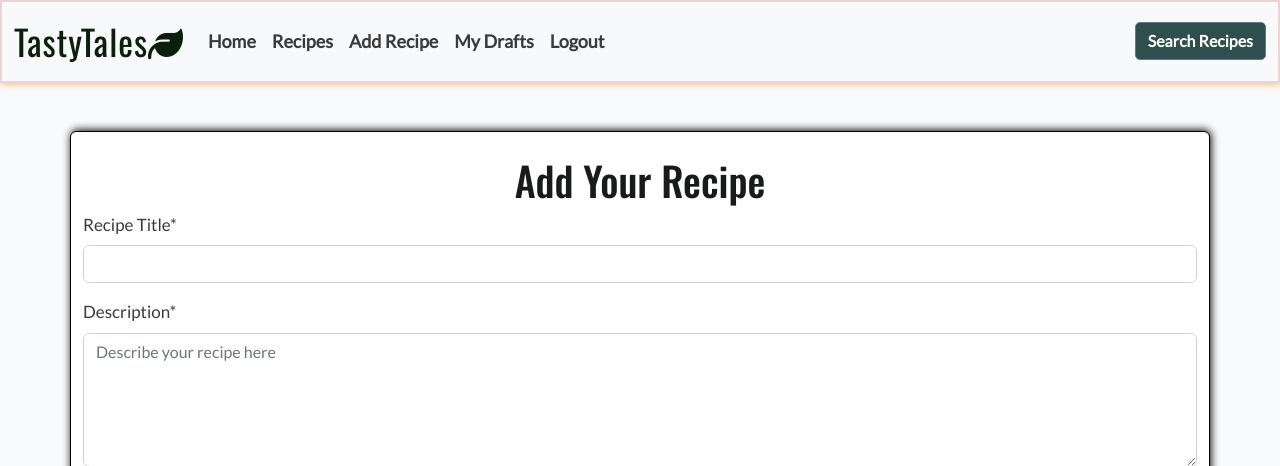
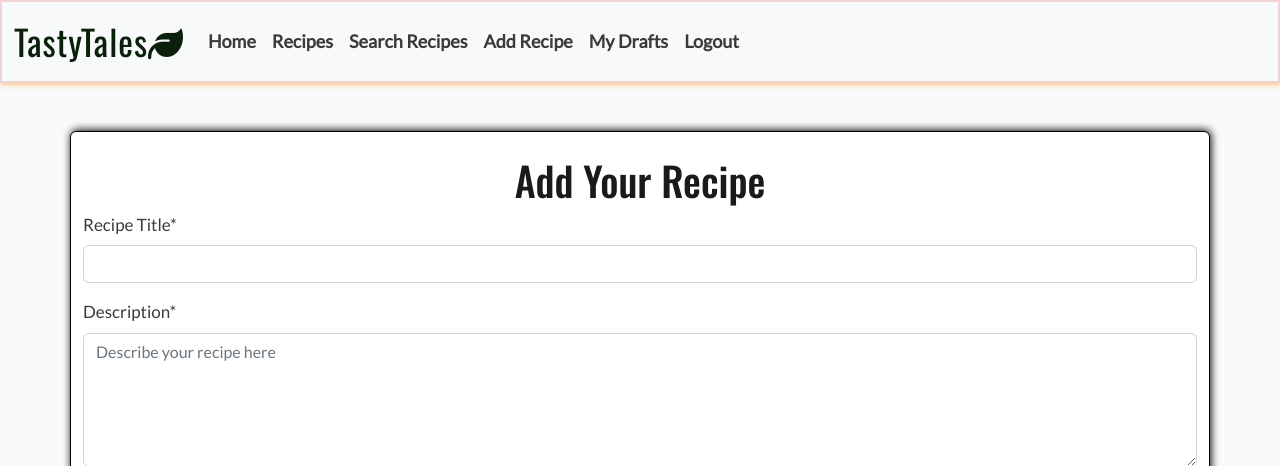
Before and after one commit to gayatrig19/tasty-tales-website-pp4, a Django app: page /add_recipe/ in a window 1280 px wide. Shown: the top 466 px of the page. Run offline with Django 4.2, Linux system fonts and the light colour scheme; the visitor is signed in with stand-in values (Sample User, id 1); some libraries are stand-ins or nearby versions.

Commit message:
Modify the nav bar to resolve the html validation error for home page

```diff
--- a/static/css/style.css
+++ b/static/css/style.css
@@ -64,20 +64,6 @@ a.nav-link {
     font-family: Lato, sans-serif;
     font-weight: bold;
     font-size: 18px;
-}
-
-.nav-item .btn-secondary {
-    background-color: darkslategray;
-    border-radius: 5px;
-    font-weight: bold;
-    font-size: 16px;
-}
-
-.nav-item .btn-secondary:hover {
-    color: white;
-    font-weight: bold;
-    font-size: 16px;
-    background-color:rgb(43, 133, 133);
 }
 
 .navbar-nav .nav-link.active,
--- a/templates/includes/header.html
+++ b/templates/includes/header.html
@@ -31,6 +31,10 @@
                 <a class="nav-link {% if request.path == recipes_url %}active" aria-current="page{% endif %}"
                 href="{% url 'recipes' %}">Recipes</a>
               </li>
+              <li class="nav-item">
+                <a class="nav-link {% if request.path == recipe_search_url %}active" aria-current="page{% endif %}"
+                  href="{% url 'recipe_search' %}">Search Recipes </a>
+              </li>
               {% if user.is_authenticated %}
               <li class="nav-item">
                 <a class="nav-link {% if request.path == add_recipe_url %}active" aria-current="page{% endif %}"
@@ -55,13 +59,6 @@
               </li>
               {% endif %}
             </ul>
-            <div class="d-flex">
-              <li class="nav-item d-inline">
-                <a class="nav-link {% if request.path == recipe_search_url %}active" aria-current="page{% endif %}"
-                  href="{% url 'recipe_search' %}"><button class="btn btn-secondary">Search Recipes</button>
-                </a>
-              </li>
-            </div>
           </div>
         </div>
       </nav>
```
Also changed, not shown: README.md.
